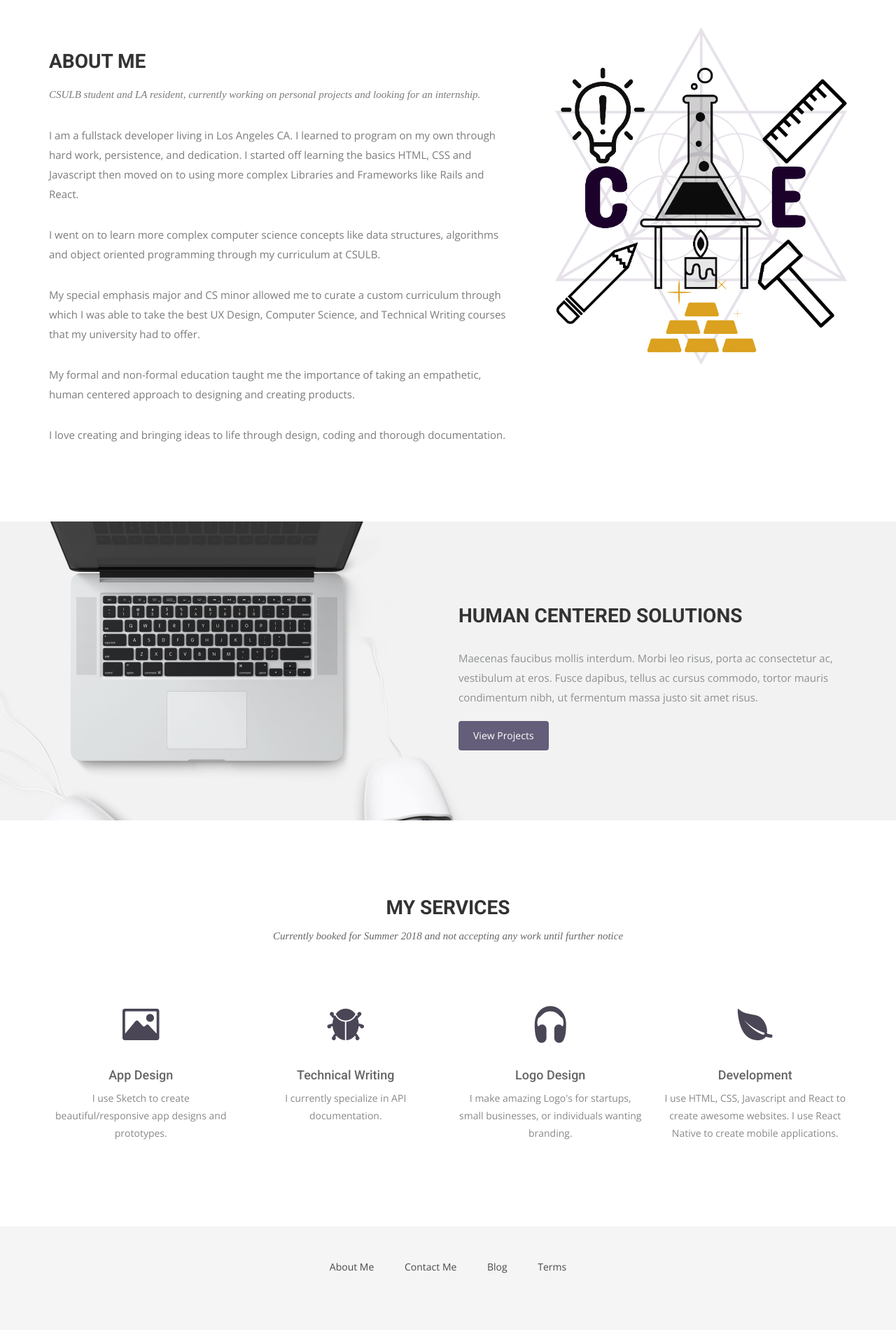
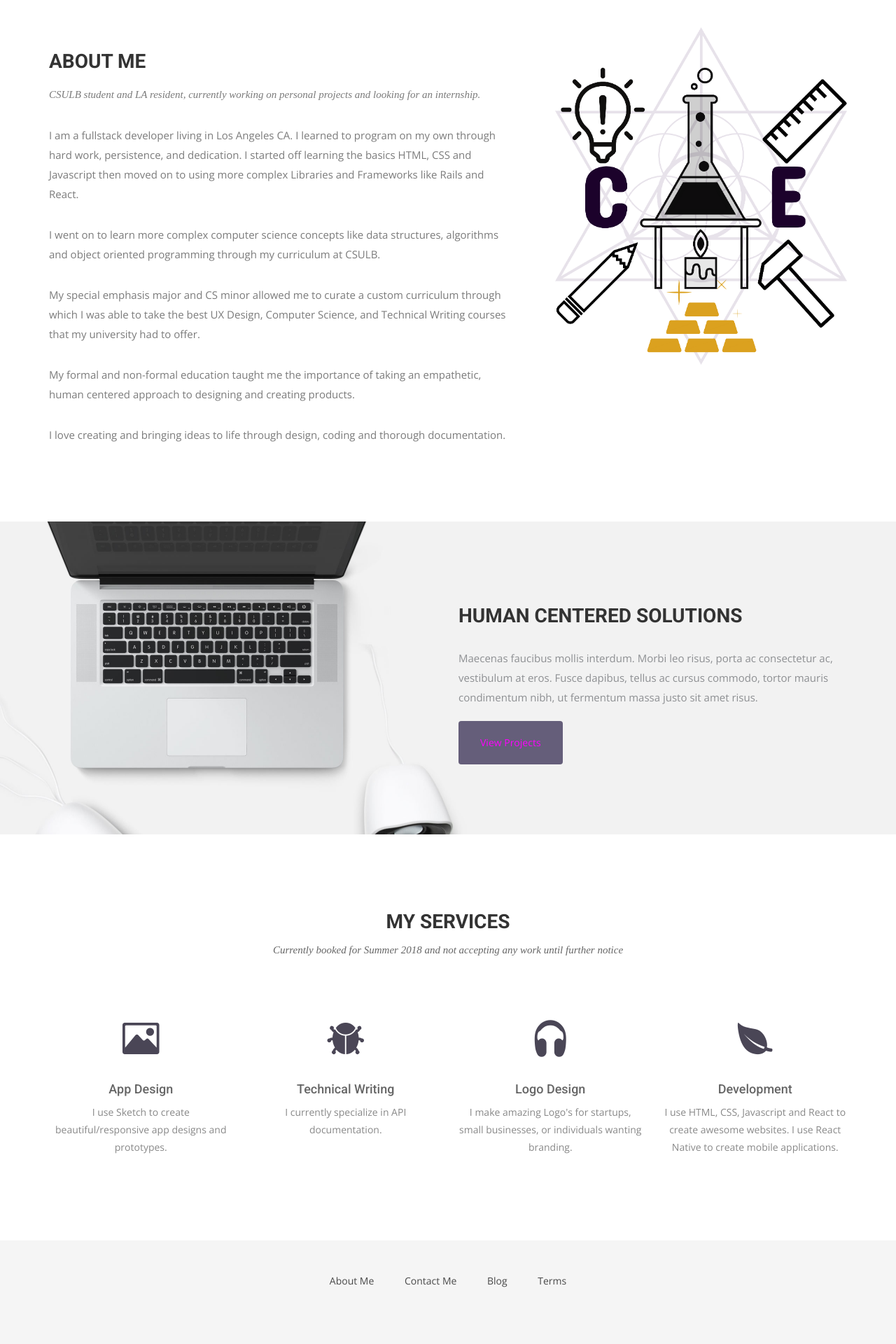
Before and after one commit to Kingslayyerr/Kingslayyerr.github.io, a Jekyll site: the page built from index.html, in a window 1280 px wide. Shown: the part 910-2830 px from the top of the page at 70% size. Built offline with Jekyll 4.4.1, drawn with Linux system fonts in a browser that asks for light colours; nearby versions of some CDN libraries; some web fonts are replaced.

Commit message:
new additions

```diff
--- a/css/airspace.css
+++ b/css/airspace.css
@@ -263,8 +263,8 @@ font header .navbar-default .navbar-nav li a:hover {
 }
 #feature .btn-view-works {
   background: #655E7A;
-  color: #fff;
-  padding: 10px 20px;
+  color: #FF00FF;
+  padding: 20px 30px;
 }
 /*--
 	content Start
--- a/work.html
+++ b/work.html
@@ -65,7 +65,7 @@ permalink: /work/
                       <div class="overly">
                         <div class="position-center">
                           <h2>Toolmeup</h2>
-                          <p style="color:Yellow">Project for BeachHacks 3</p>
+                          <p>Project for BeachHacks 3</p>
                           <p>Developed a tool sharing app in iOS</p>
                         </div>
                       </div>
```
